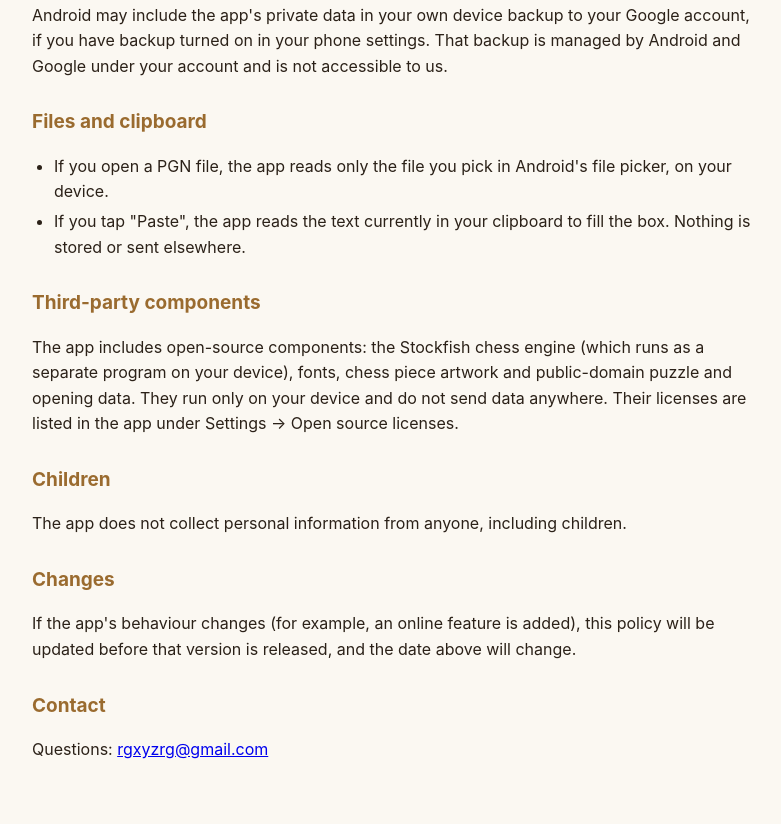
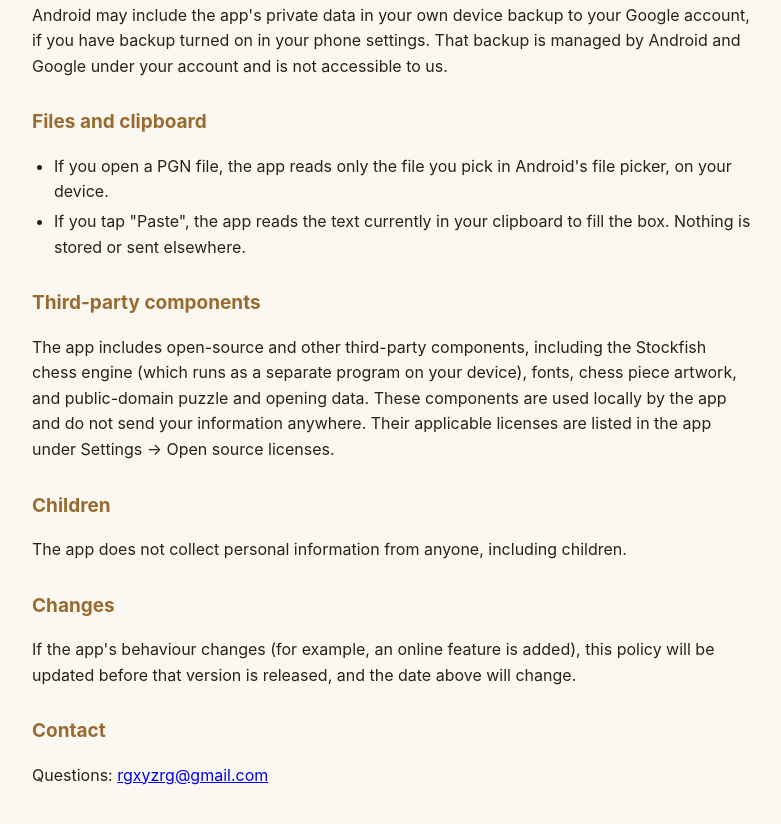
Before and after one commit to rgxyzrg-hue/bestchess-privacy, a plain HTML site: page index.html in a window 1280 px wide. Shown: the part 810-1634 px from the top of the page, without its empty margins (248-1029 px from the left). Drawn offline with Linux system fonts and the light colour scheme.

Commit message:
Clarify third-party components wording

```diff
--- a/index.html
+++ b/index.html
@@ -50,7 +50,7 @@
 </ul>
 
 <h2>Third-party components</h2>
-<p>The app includes open-source components: the Stockfish chess engine (which runs as a separate program on your device), fonts, chess piece artwork and public-domain puzzle and opening data. They run only on your device and do not send data anywhere. Their licenses are listed in the app under Settings → Open source licenses.</p>
+<p>The app includes open-source and other third-party components, including the Stockfish chess engine (which runs as a separate program on your device), fonts, chess piece artwork, and public-domain puzzle and opening data. These components are used locally by the app and do not send your information anywhere. Their applicable licenses are listed in the app under Settings → Open source licenses.</p>
 
 <h2>Children</h2>
 <p>The app does not collect personal information from anyone, including children.</p>
```
